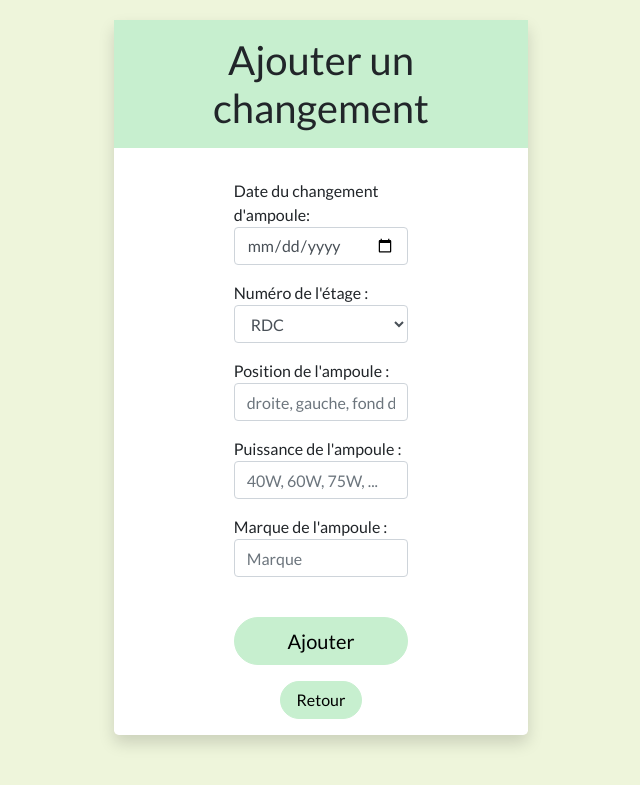
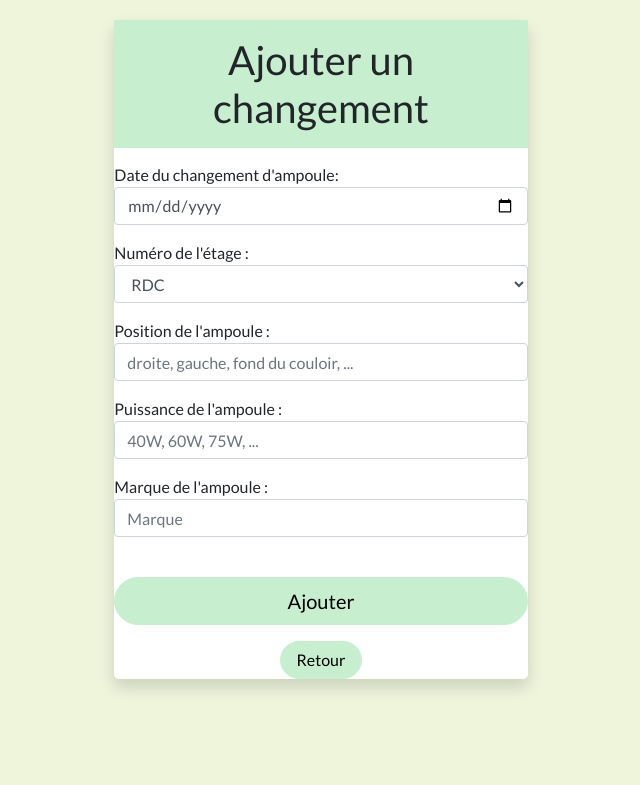
Before and after one commit to lzervini/dashboard_ampoule, a PHP site: page /modify.php in a window 1280 px wide. Shown: the top 785 px of the page, without its empty margins (319-959 px from the left). Run offline with PHP 8.4, Linux system fonts and the light colour scheme.

Commit message:
Remove grid bootstrap to table

```diff
--- a/modify.php
+++ b/modify.php
@@ -111,9 +111,9 @@
                     $edadd= "Ajouter un changement";
                 }
         ?>
-        <h1 class="offset-lg-2 col-lg-8 p-3"><?=$edadd ?></h1>
+        <h1 class="p-3"><?=$edadd ?></h1>
     </div>
-    <form action='' method='POST' class=" offset-lg-3 col-lg-6 p-3  ">
+    <form action='' method='POST' class="  ">
 
         <div class="pb-3">
             Date du changement d'ampoule: <input type="date" name='date_changement' id='date_changement' value="<?=$dateChange; ?>" class="form-control ">
```
